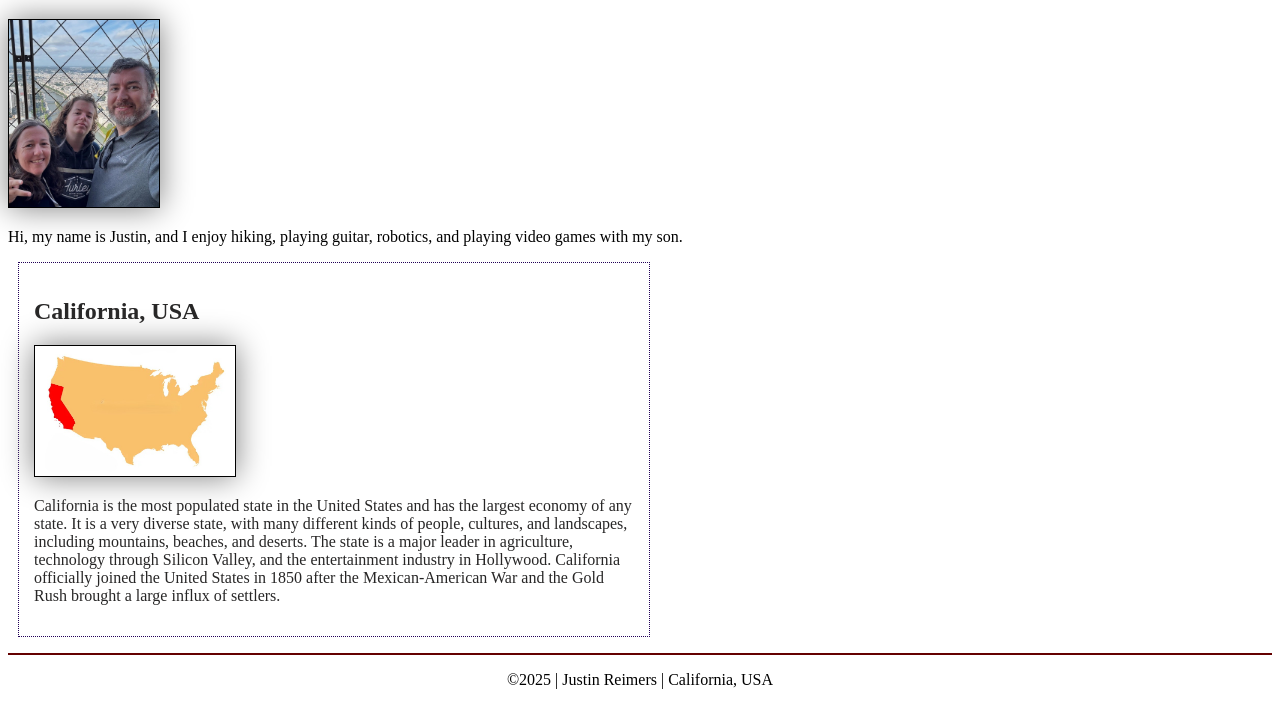
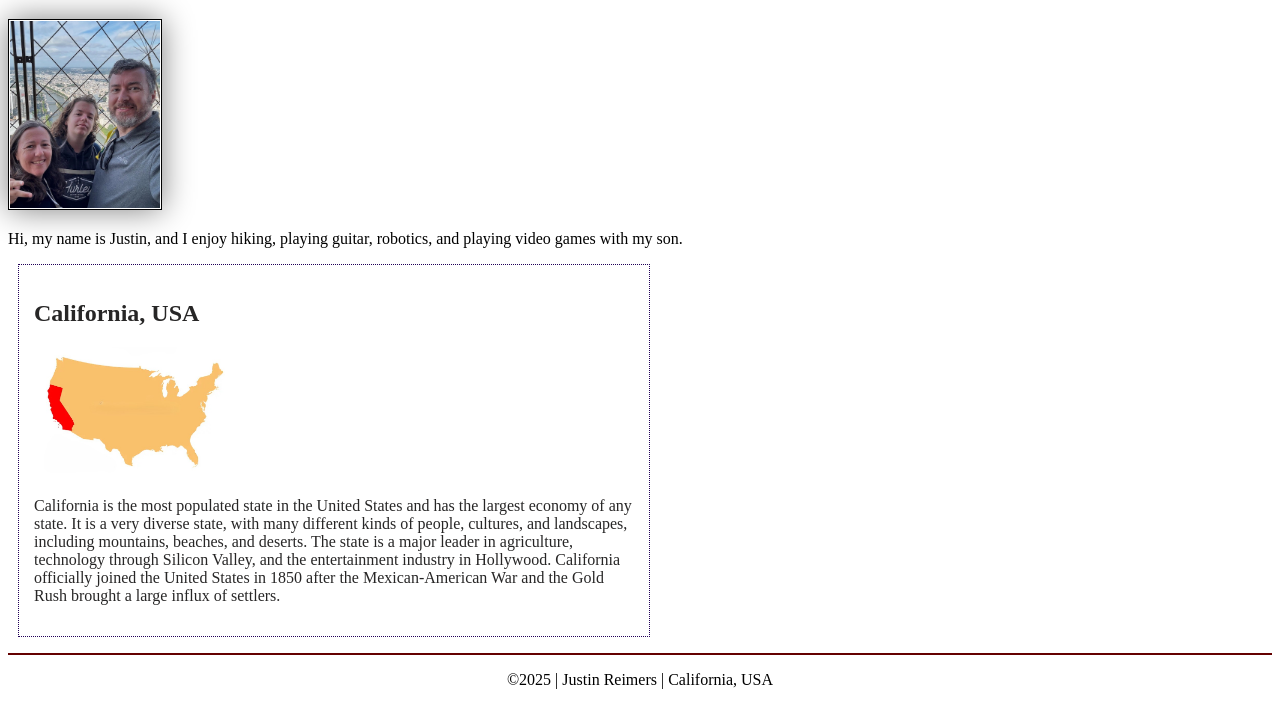
Before and after one commit to oldnbusted/wdd130, a plain HTML site: page index.html in a window 1280 px wide. Shown: the part 205-910 px from the top of the page. Drawn offline with Linux system fonts and the light colour scheme.

Commit message:
week02 audit fix - 3

```diff
--- a/styles/styles.css
+++ b/styles/styles.css
@@ -31,15 +31,12 @@ aside img {
     height: auto;
 }
 
-img {
-    border: 1px solid black;
-    padding: 0;
-    box-shadow: 0 0 30px gray;
-}
-
 main img {
     width: 150px;
     height: auto;
+    border: 1px solid black;
+    padding: 1px;
+    box-shadow: 0 0 30px gray;
 }
 
 p {
```
